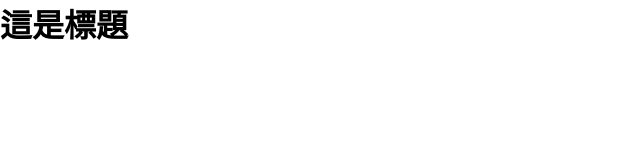
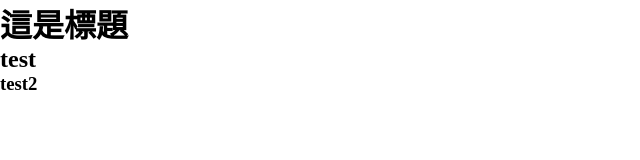
Before and after one commit to hong420-user/project1, a plain HTML site: page index.html in a window 1280 px wide. Shown: the whole page, without its empty margins (0-640 px from the left). Drawn offline with Linux system fonts and the light colour scheme.

Commit message:
新增h2 h3

```diff
--- a/index.html
+++ b/index.html
@@ -8,5 +8,7 @@
   </head>
   <body>
     <h1>這是標題</h1>
+    <h2>test</h2>
+    <h3>test2</h3>
   </body>
 </html>
```
